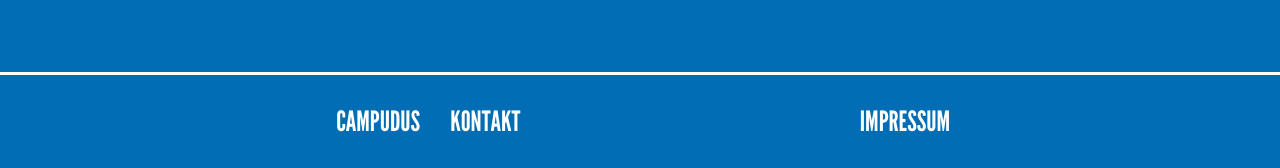
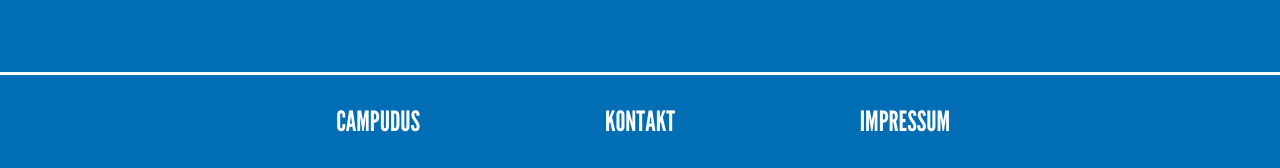
Before and after one commit to campudus/campudus.github.io, a Jekyll site: the page built from de/jobs/index.html, in a window 1280 px wide. Shown: the part 6074-6242 px from the top of the page. Built offline with Jekyll 4.4.1, drawn with Linux system fonts in a browser that asks for light colours.

```diff
--- a/_sass/jobs/jobs-styles.scss
+++ b/_sass/jobs/jobs-styles.scss
@@ -450,9 +450,14 @@
       font-family: $leagueGothic;
       font-size: 1.75rem;
       text-transform: uppercase;
+      text-align: center;
 
       &.home {
         text-align: right;
+      }
+
+      &.imprint {
+        text-align: left;
       }
     }
   }
--- a/de/jobs/index.html
+++ b/de/jobs/index.html
@@ -314,9 +314,9 @@
 
 <footer>
   <ul class="row uncollapse">
-    <li class="home small-4 columns"><a href="../">Campudus</a></li>
+    <li class="home small-4 columns"><a href="http://www.campudus.com/">Campudus</a></li>
     <li class="contact small-4 columns"><a href="../contact/">Kontakt</a></li>
-    <li class="imprint small-4 columns"><a href="http://campudus.com/impressum/">Impressum</a></li>
+    <li class="imprint small-4 columns"><a href="http://www.campudus.com/impressum/">Impressum</a></li>
   </ul>
 </footer>
 
```
Also changed, not shown: other parts of de/jobs/index.html (+9 -0 lines).
